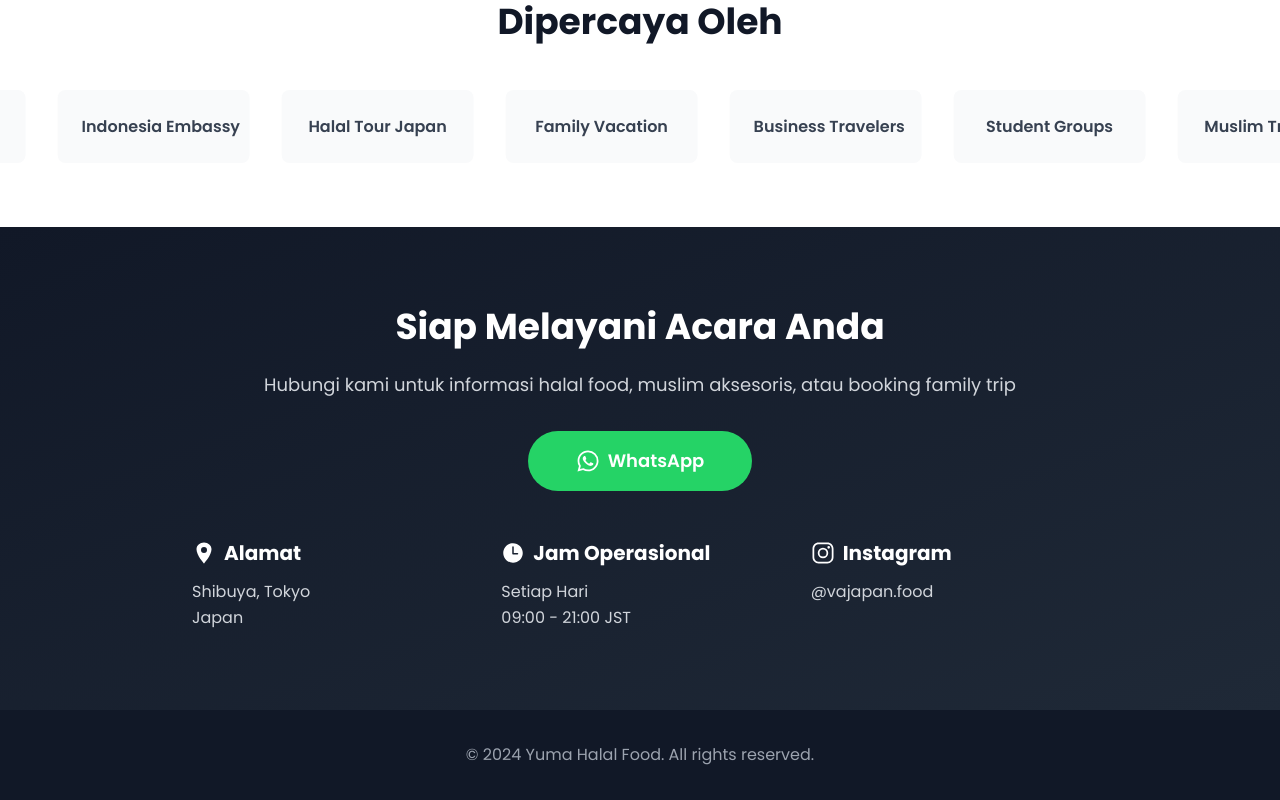
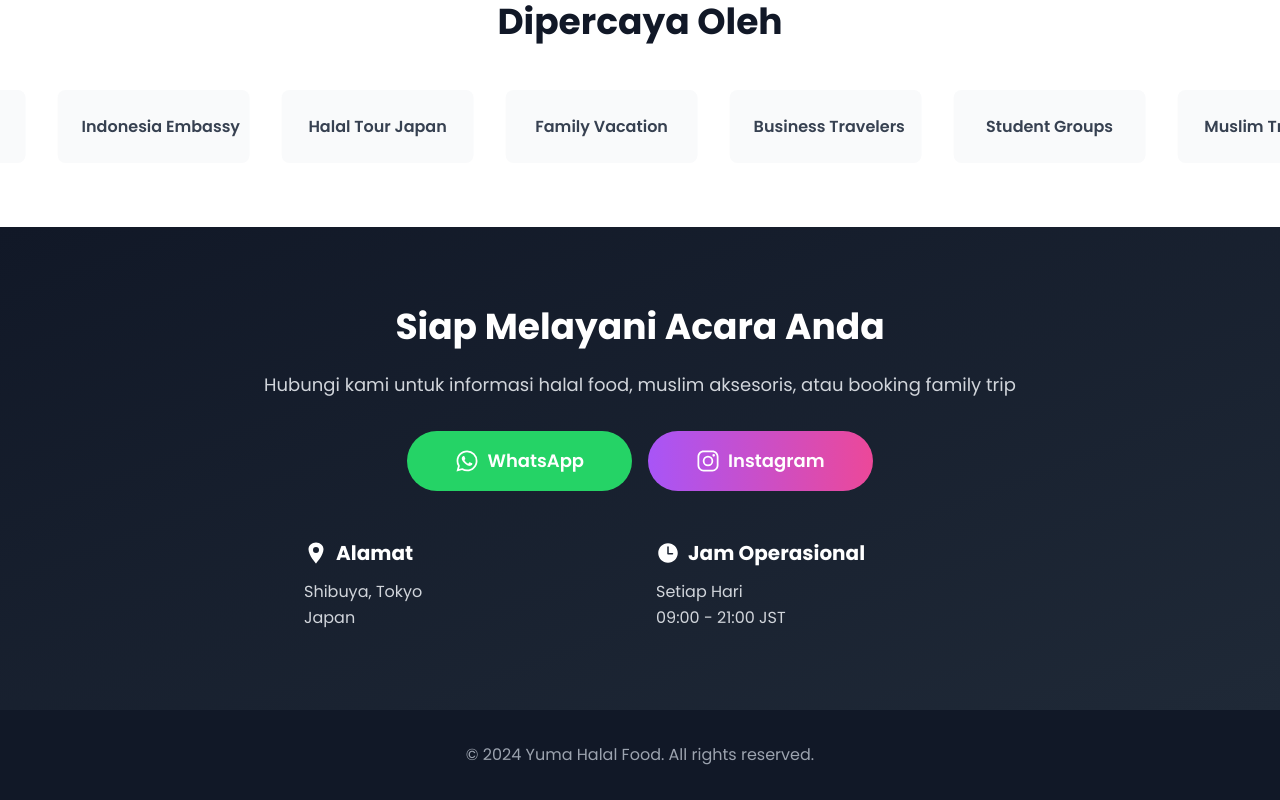
Before and after one commit to rifkyfadillah404/Yuma-halal-food, a React (Vite) app: page / in a window 1280 px wide. Shown: the part 2171-2971 px from the top of the page. Built offline with nearby package versions, Linux system fonts and the light colour scheme.

Commit message:
tambahin button instagram

```diff
--- a/src/components/Contact.jsx
+++ b/src/components/Contact.jsx
@@ -17,7 +17,7 @@ const Contact = () => {
             whileInView={{ opacity: 1, y: 0 }}
             viewport={{ once: true }}
             transition={{ duration: 0.6 }}
-            className="flex justify-center mb-12"
+            className="flex flex-col sm:flex-row justify-center gap-4 mb-12"
           >
             <motion.a
               href="https://wa.me/818039231907"
@@ -29,8 +29,18 @@ const Contact = () => {
             >
               <IoLogoWhatsapp className="text-2xl" /> WhatsApp
             </motion.a>
+            <motion.a
+              href="https://www.instagram.com/vajapan.food"
+              target="_blank"
+              rel="noopener noreferrer"
+              whileHover={{ scale: 1.05 }}
+              whileTap={{ scale: 0.95 }}
+              className="bg-gradient-to-r from-purple-500 to-pink-500 text-white px-12 py-4 rounded-full hover:from-purple-600 hover:to-pink-600 transition font-semibold text-lg flex items-center justify-center gap-2"
+            >
+              <IoLogoInstagram className="text-2xl" /> Instagram
+            </motion.a>
           </motion.div>
-          <div className="grid grid-cols-1 md:grid-cols-3 gap-8 text-left">
+          <div className="grid grid-cols-1 md:grid-cols-2 gap-8 text-left max-w-2xl mx-auto">
             <motion.div
               initial={{ opacity: 0, y: 20 }}
               whileInView={{ opacity: 1, y: 0 }}
@@ -53,24 +63,6 @@ const Contact = () => {
               </h3>
               <p className="text-gray-300">Setiap Hari<br />09:00 - 21:00 JST</p>
             </motion.div>
-            <motion.div
-              initial={{ opacity: 0, y: 20 }}
-              whileInView={{ opacity: 1, y: 0 }}
-              viewport={{ once: true }}
-              transition={{ duration: 0.6, delay: 0.3 }}
-            >
-              <h3 className="font-bold text-xl mb-3 flex items-center gap-2">
-                <IoLogoInstagram className="text-2xl" /> Instagram
-              </h3>
-              <a
-                href="https://www.instagram.com/vajapan.food"
-                target="_blank"
-                rel="noopener noreferrer"
-                className="text-gray-300 hover:text-white transition"
-              >
-                @vajapan.food
-              </a>
-            </motion.div>
           </div>
         </div>
       </div>
```
